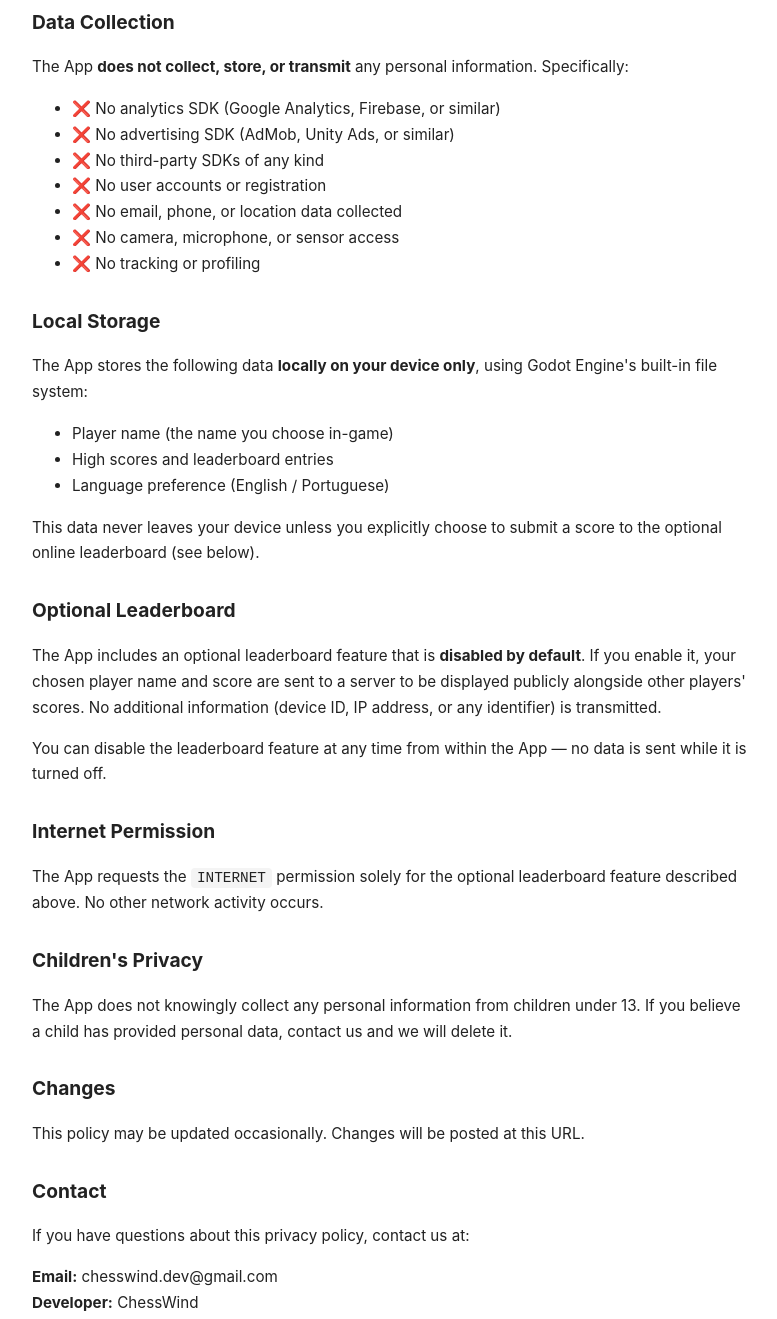
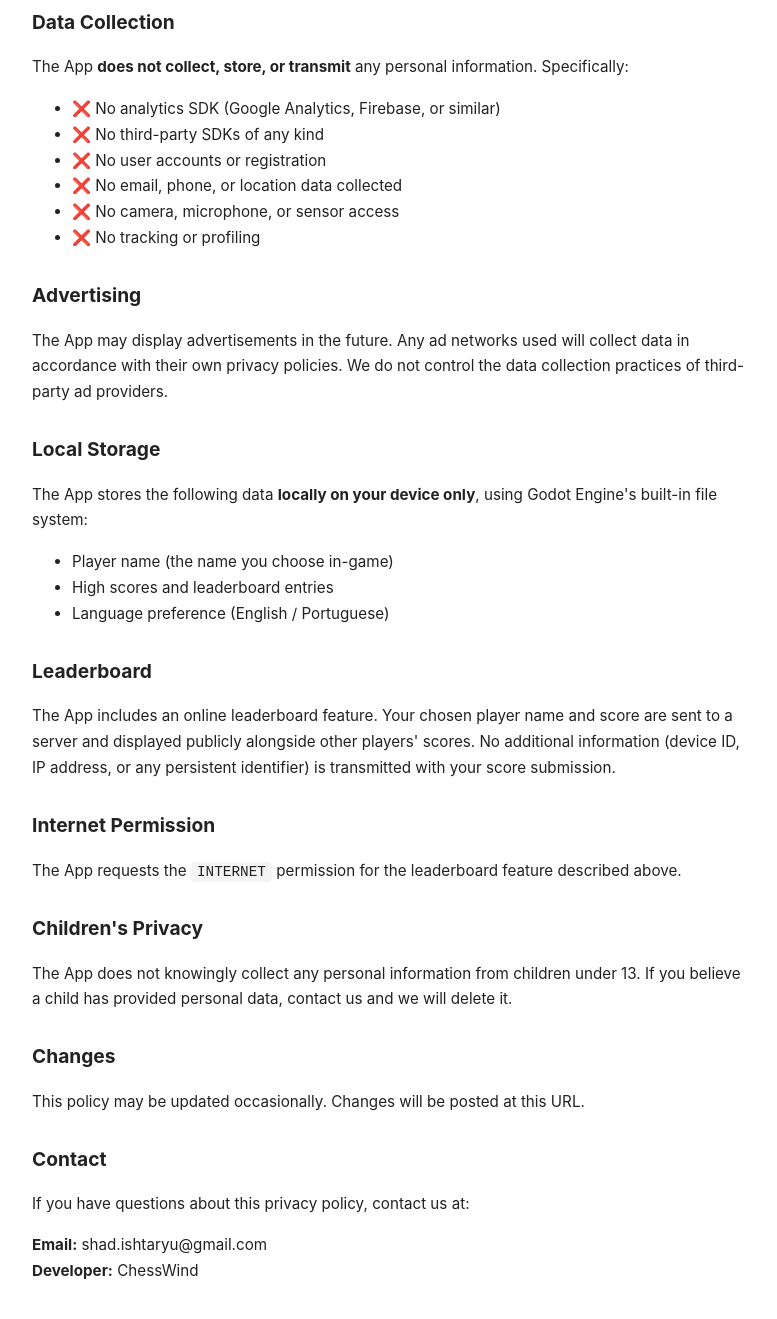
Before and after one commit to Ishtaryu/Chance, a plain HTML site: page privacy-policy/index.html in a window 1280 px wide. Shown: the part 200-1519 px from the top of the page, without its empty margins (248-1025 px from the left). Drawn offline with Linux system fonts and the light colour scheme.

Commit message:
Fix privacy policy v2: email, ads disclaimer, leaderboard

```diff
--- a/privacy-policy/index.html
+++ b/privacy-policy/index.html
@@ -27,13 +27,15 @@
 <p>The App <strong>does not collect, store, or transmit</strong> any personal information. Specifically:</p>
 <ul>
   <li>❌ No analytics SDK (Google Analytics, Firebase, or similar)</li>
-  <li>❌ No advertising SDK (AdMob, Unity Ads, or similar)</li>
   <li>❌ No third-party SDKs of any kind</li>
   <li>❌ No user accounts or registration</li>
   <li>❌ No email, phone, or location data collected</li>
   <li>❌ No camera, microphone, or sensor access</li>
   <li>❌ No tracking or profiling</li>
 </ul>
+
+<h2>Advertising</h2>
+<p>The App may display advertisements in the future. Any ad networks used will collect data in accordance with their own privacy policies. We do not control the data collection practices of third-party ad providers.</p>
 
 <h2>Local Storage</h2>
 <p>The App stores the following data <strong>locally on your device only</strong>, using Godot Engine's built-in file system:</p>
@@ -42,14 +44,12 @@
   <li>High scores and leaderboard entries</li>
   <li>Language preference (English / Portuguese)</li>
 </ul>
-<p>This data never leaves your device unless you explicitly choose to submit a score to the optional online leaderboard (see below).</p>
 
-<h2>Optional Leaderboard</h2>
-<p>The App includes an optional leaderboard feature that is <strong>disabled by default</strong>. If you enable it, your chosen player name and score are sent to a server to be displayed publicly alongside other players' scores. No additional information (device ID, IP address, or any identifier) is transmitted.</p>
-<p>You can disable the leaderboard feature at any time from within the App — no data is sent while it is turned off.</p>
+<h2>Leaderboard</h2>
+<p>The App includes an online leaderboard feature. Your chosen player name and score are sent to a server and displayed publicly alongside other players' scores. No additional information (device ID, IP address, or any persistent identifier) is transmitted with your score submission.</p>
 
 <h2>Internet Permission</h2>
-<p>The App requests the <code>INTERNET</code> permission solely for the optional leaderboard feature described above. No other network activity occurs.</p>
+<p>The App requests the <code>INTERNET</code> permission for the leaderboard feature described above.</p>
 
 <h2>Children's Privacy</h2>
 <p>The App does not knowingly collect any personal information from children under 13. If you believe a child has provided personal data, contact us and we will delete it.</p>
@@ -59,7 +59,7 @@
 
 <h2>Contact</h2>
 <p>If you have questions about this privacy policy, contact us at:</p>
-<p><strong>Email:</strong> chesswind.dev@gmail.com<br>
+<p><strong>Email:</strong> shad.ishtaryu@gmail.com<br>
 <strong>Developer:</strong> ChessWind</p>
 
 <footer>
```
